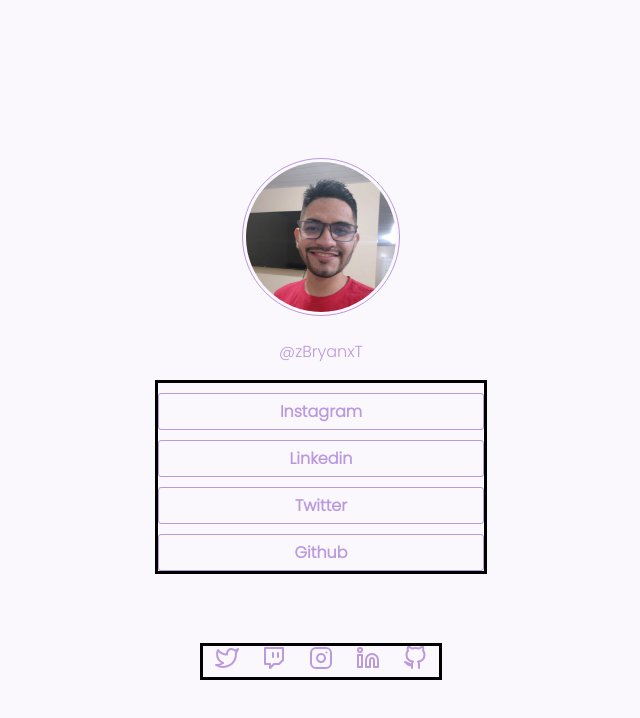
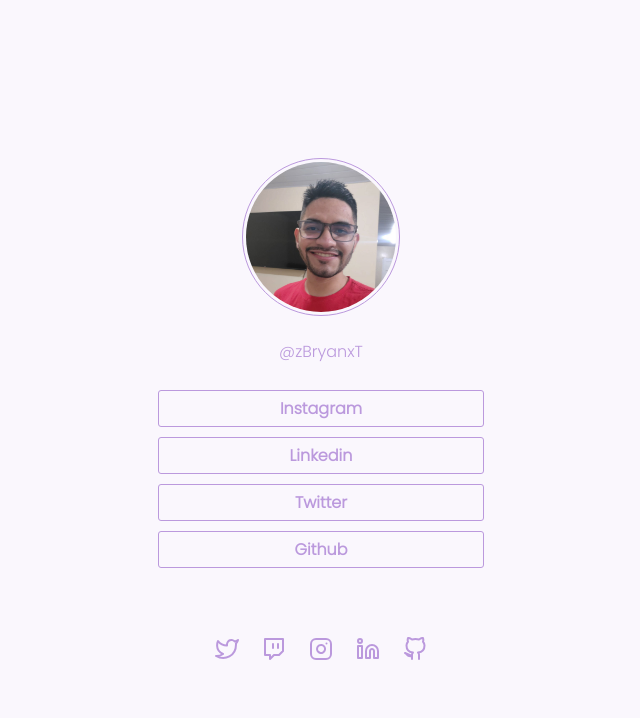
Before and after one commit to williamb1902/William-Brian, a plain HTML site: page index.html in a window 1280 px wide. Shown: the whole page, without its empty margins (319-959 px from the left). Drawn offline with Linux system fonts and the light colour scheme.

Commit message:
Retirando as bordas

```diff
--- a/index.html
+++ b/index.html
@@ -24,7 +24,7 @@
 
 
         <div align="center">
-            <div class="container" style="border: solid;">
+            <div class="container" >
                 <a href="https://www.instagram.com/zbryanxt/" target="_blank" class="item">Instagram</a>
                 <a href="https://www.linkedin.com/in/william-brian-235b23235/" target="_blank" class="item">Linkedin</a>
                 <a href="https://twitter.com/zbryanxt" target="_blank"  class="item">Twitter</a>
@@ -34,7 +34,7 @@
 
 
 
-            <div style="border: solid;" class="icons" >
+            <div class="icons" >
 
                   <a href="https://twitter.com/zbryanxt" target="_blank">
                     <img src="./Imgs/twitter.svg" alt="" class="mini"></a>
```
